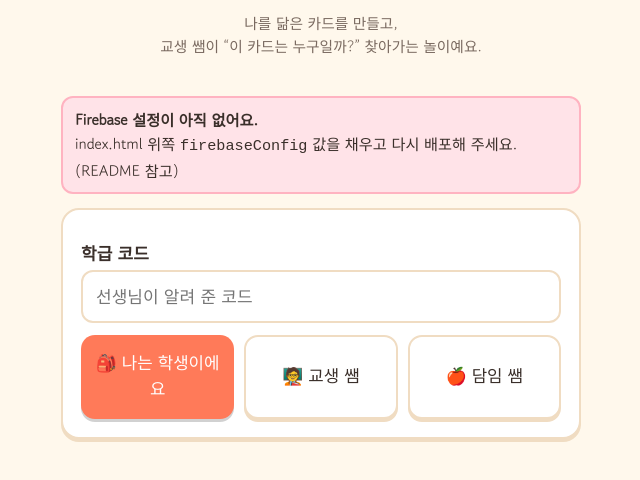
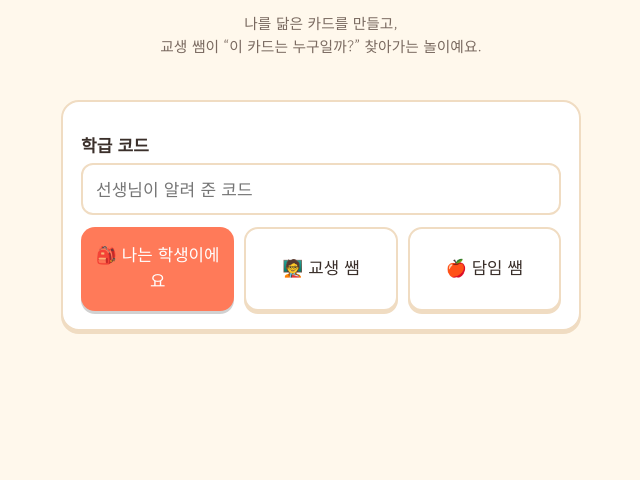
Before and after one commit to jang51053-lgtm/anonymous-card, a plain HTML site: page index.html in a window 1280 px wide. Shown: the part 168-648 px from the top of the page, without its empty margins (319-959 px from the left). Drawn offline with Linux system fonts and the light colour scheme.

Commit message:
Add files via upload

```diff
--- a/index.html
+++ b/index.html
@@ -125,12 +125,12 @@ import { getFirestore, doc, getDoc, setDoc, updateDoc, deleteDoc, collection, qu
    (이 값은 비밀 키가 아니며, 실제 보안은 firestore.rules 가 담당합니다.)
    ===================================================================== */
 const firebaseConfig = {
-  apiKey: "YOUR_API_KEY",
-  authDomain: "YOUR_PROJECT_ID.firebaseapp.com",
-  projectId: "YOUR_PROJECT_ID",
-  storageBucket: "YOUR_PROJECT_ID.appspot.com",
-  messagingSenderId: "YOUR_SENDER_ID",
-  appId: "YOUR_APP_ID"
+  apiKey: "AIzaSyCUkHgdrmsP6-rzhW26j1S6IVhzP_bQ7XI",
+  authDomain: "hakmin-life.firebaseapp.com",
+  projectId: "hakmin-life",
+  storageBucket: "hakmin-life.firebasestorage.app",
+  messagingSenderId: "577095439891",
+  appId: "1:577095439891:web:2e8fc691446697e03891e6"
 };
 const CONFIGURED = !/^YOUR_/.test(firebaseConfig.apiKey);
 let auth = null, db = null;
```
